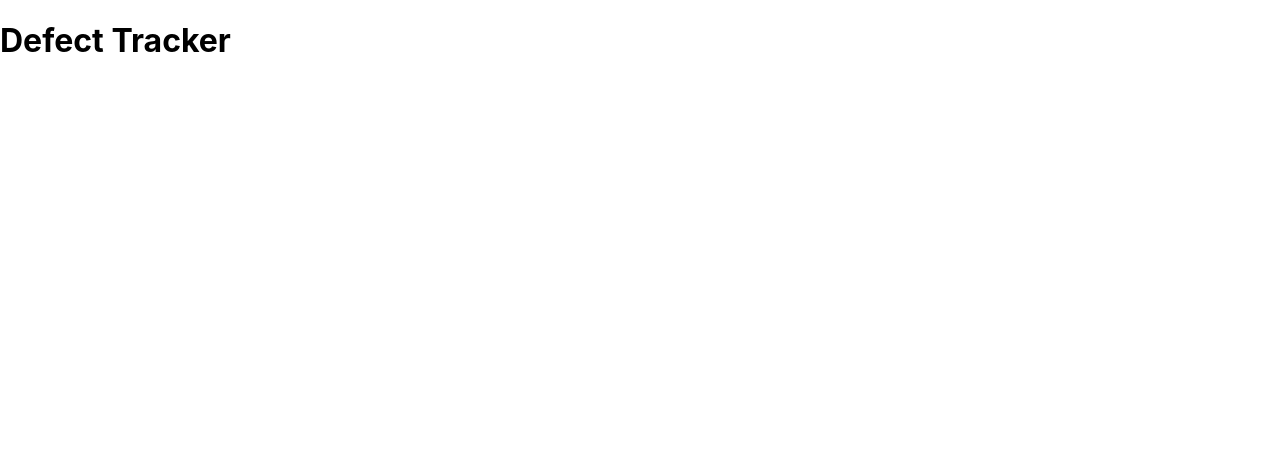
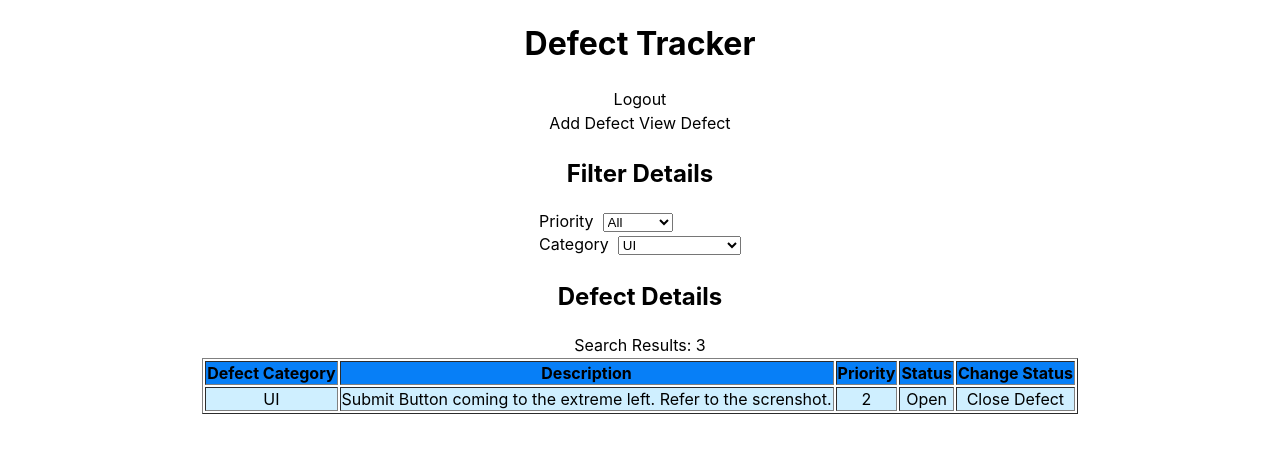
Before and after one commit to find-aman/defect_tracker, a React (Create React App) app: page / in a window 1280 px wide. Shown: the top 452 px of the page. Built offline with nearby package versions, Linux system fonts and the light colour scheme.

Commit message:
ViewDefects component updated

```diff
--- a/src/Components/ViewDefects.js
+++ b/src/Components/ViewDefects.js
@@ -4,7 +4,96 @@ class ViewDefects extends React.Component {
     render() {
         return (
             <div>
-                <h1>Defect Tracker</h1>
+                <table align="center">
+                    <th>
+                        <h1>Defect Tracker</h1>
+                    </th>
+                    <tr>
+                        <td align="center">
+                            Logout
+                        </td>
+                    </tr>
+                    <tr>
+                        <td align="center">
+                            Add Defect View Defect
+                        </td>
+                    </tr>
+                    <tr>
+                        <table align="center">
+                            <th>
+                                <h2>Filter Details</h2>
+                            </th>
+                            <tr>
+                                Priority &nbsp;
+                                <select>
+                                    <option value="All">All</option>
+                                    <option value="High">High</option>
+                                    <option value="Medium">Medium</option>
+                                    <option value="Low">Low</option>
+                                </select>
+                            </tr>
+                            <tr>
+                                Category &nbsp;
+                                <select>
+                                    <option value="UI">UI</option>
+                                    <option value="Functional">Functional</option>
+                                    <option value="Change Request">Change Request</option>
+                                </select>
+
+                            </tr>
+                        </table>
+                    </tr>
+                    <tr>
+                        <table>
+                            <th>
+                                <h2>Defect Details</h2>
+                            </th>
+                            <tr>
+                                <td align="center">
+                                    Search Results: 3
+                                </td>
+                            </tr>
+                            <tr>
+                                <table border="1">
+                                    <tr bgcolor="#077ff7">
+                                        <th>
+                                            Defect Category
+                                        </th>
+                                        <th>
+                                            Description
+                                        </th>
+                                        <th>
+                                            Priority
+                                        </th>
+                                        <th>
+                                            Status
+                                        </th>
+                                        <th>
+                                            Change Status
+                                        </th>
+                                    </tr>
+                                    <tr bgcolor="#cfefff">
+                                        <td align="center">
+                                            UI
+                                        </td>
+                                        <td align="center">
+                                            Submit Button coming to the extreme left. Refer to the screnshot.
+                                        </td>
+                                        <td align="center">
+                                            2
+                                        </td>
+                                        <td align="center">
+                                            Open
+                                        </td>
+                                        <td align="center">
+                                            Close Defect
+                                        </td>
+                                    </tr>
+                                </table>
+                            </tr>
+                        </table>
+                    </tr>
+                </table>
             </div >
         )
     }
```
Also changed, not shown: 1 other file (tests, documents, lock files or other folders).
